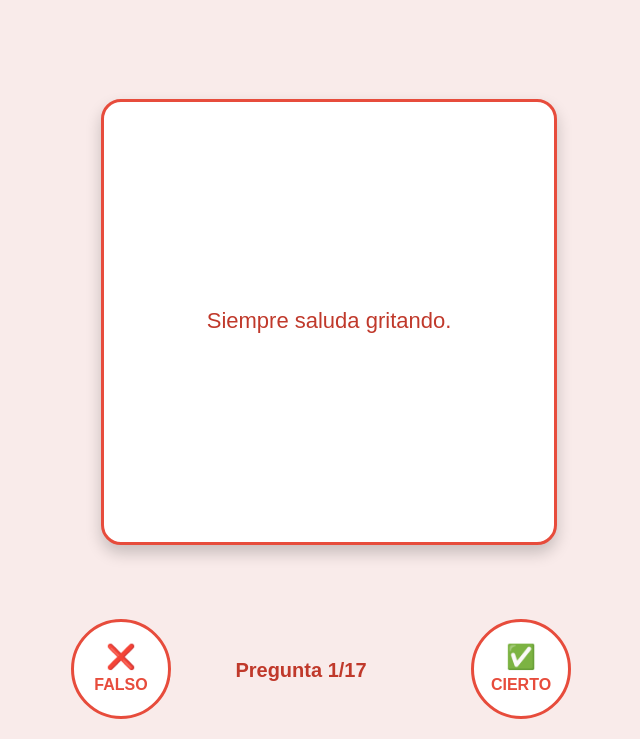
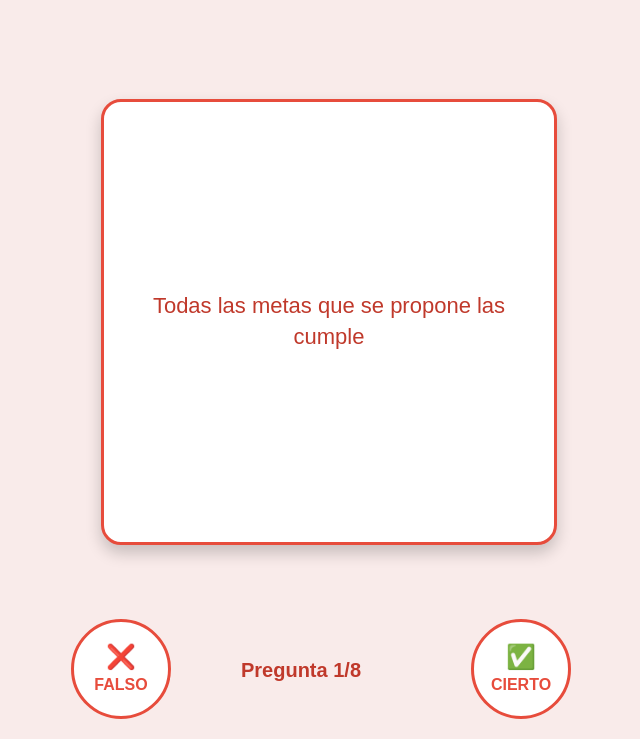
Before and after one commit to Jlyhu/verdaderoFalso, a plain HTML site: page index.html in a window 1280 px wide. Shown: the part 61-800 px from the top of the page, without its empty margins (339-979 px from the left). Drawn offline with nearby package versions, Linux system fonts and the light colour scheme.

Commit message:
Update index.html

```diff
--- a/index.html
+++ b/index.html
@@ -158,23 +158,14 @@
 
     <script>
         const preguntas = [
-            { texto: "Siempre saluda gritando.", respuesta: true },
-            { texto: "Se duerme a las 9 p.m. con una taza de leche caliente.", respuesta: false },
-            { texto: "Se acuesta en la madrugada… es noctámbulo.", respuesta: true },
-            { texto: "Le encanta hacer tours guiados de 4 horas por cada tienda.", respuesta: false },
-            { texto: "Siempre está en dieta estricta.", respuesta: true },
-            { texto: "Jamás pierde las gafas, las tiene colgadas con un cordón especial.", respuesta: false },
-            { texto: "Nunca arruga la cara leyendo porque siempre usa gafas LED.", respuesta: false },
-            { texto: "Su marca preferida de tenis es Nike y le fascinan los colores encendidos.", respuesta: true },
-            { texto: "No le gustan los snacks, solo come alimentos orgánicos.", respuesta: false },
-            { texto: "Siempre cree tener la razón.", respuesta: true },
-            { texto: "Es cero vanidoso, jamás se mira en un espejo.", respuesta: false },
-            { texto: "Va al gimnasio diario.", respuesta: true },
-            { texto: "Su color favorito es el fucsia con estampado de cebra.", respuesta: false },
-            { texto: "Bota las gafas todo el tiempo.", respuesta: true },
-            { texto: "Siempre llega 15 minutos antes a todo.", respuesta: false },
-            { texto: "Tiene rutinas de belleza.", respuesta: true },
-            { texto: "Le gustan los Doritos con Coca-Cola.", respuesta: true }
+            { texto: "Todas las metas que se propone las cumple", respuesta: true },
+            { texto: "Es muyyy tacaño", respuesta: false },
+            { texto: "Va al gimnasio diario", respuesta: true },
+            { texto: "Tasa de leche", respuesta: false },
+            { texto: "Arruga la cara cuando lee porque no usa las gafas", respuesta: true },
+            { texto: "Siempre llega a tiempo a todo", respuesta: false },
+            { texto: "Siempre cree tener la razon", respuesta: true },
+            { texto: "No es para nada vanidoso.", respuesta: false }
         ];
 
         let preguntaActual = 0;
```
